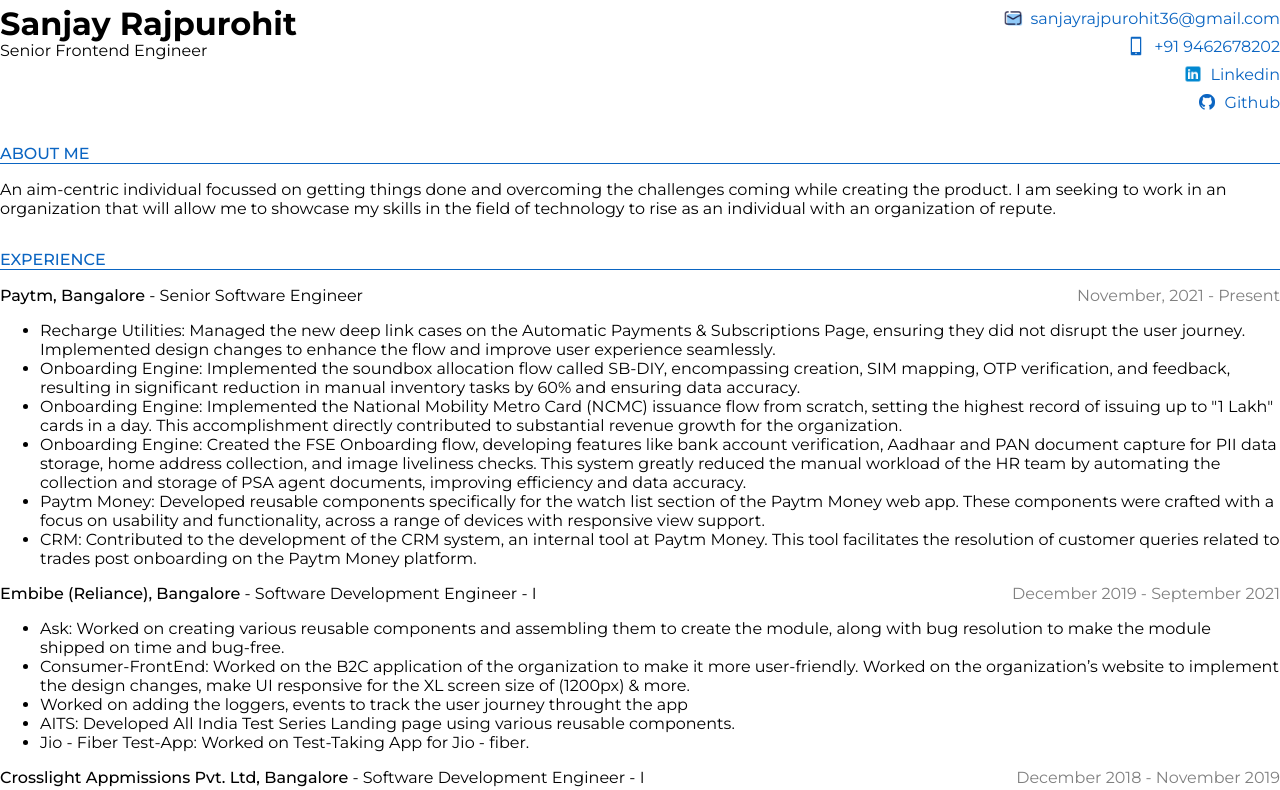
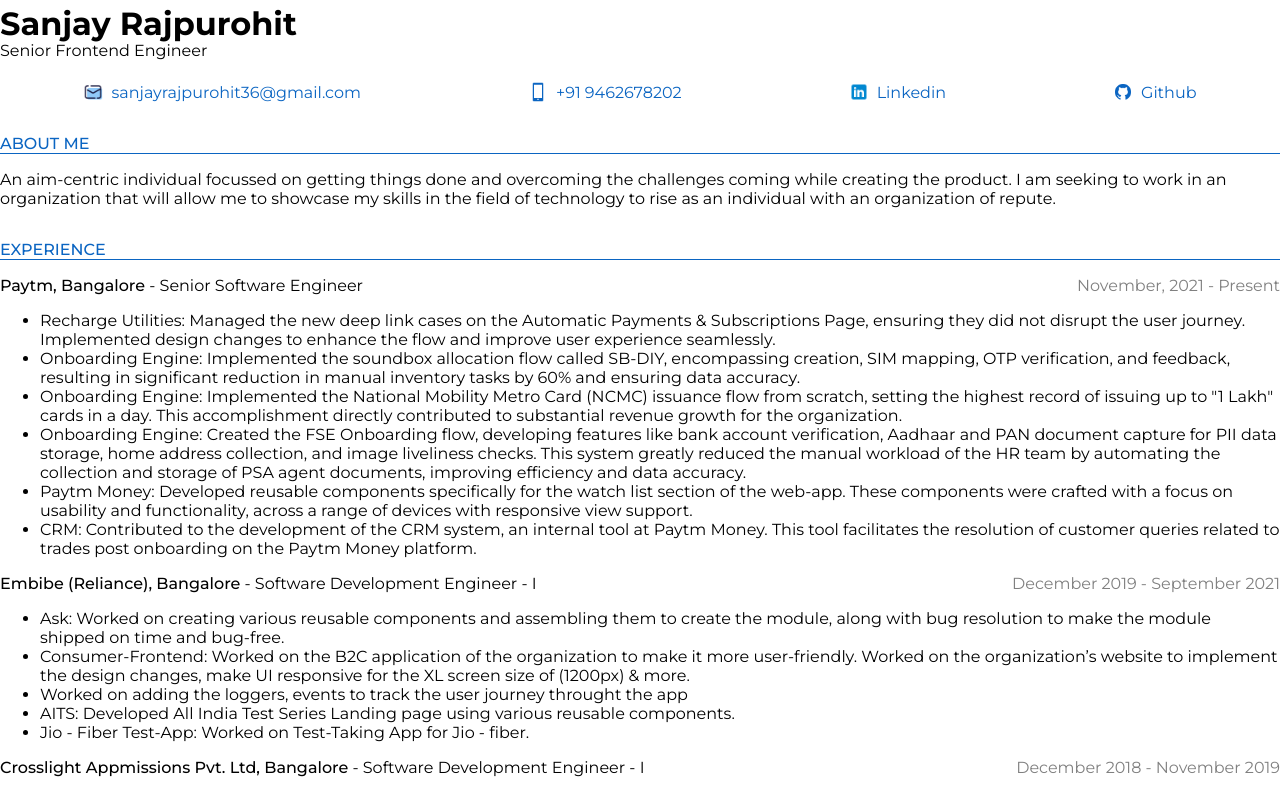
Before and after one commit to sanjayrajpurohit36/resume, a plain HTML site: page index.html in a window 1280 px wide. Shown: the top 790 px of the page. Drawn offline with Linux system fonts and the light colour scheme.

Commit message:
content, css update

```diff
--- a/css/style.css
+++ b/css/style.css
@@ -10,6 +10,11 @@
     display: flex;
     align-items: flex-start;
     justify-content: space-between;
+}
+
+.contact {
+    display: flex;
+    justify-content: space-around;
 }
 
 .contact div {
--- a/index.html
+++ b/index.html
@@ -28,6 +28,7 @@
                 <h1>Sanjay Rajpurohit</h1>
                 <h4>Senior Frontend Engineer</h4>
             </div>
+        </div>
         <div class="contact">
             <div>
                 <img
@@ -35,9 +36,7 @@
                     alt="gmail"
                     style="width: 20px; height: 20px"
                 />
-                    <a
-                        href="mailto:sanjayrajpurohit36@gmail.com"
-                        target="_blank"
+                <a href="mailto:sanjayrajpurohit36@gmail.com" target="_blank"
                     >sanjayrajpurohit36@gmail.com</a
                 >
             </div>
@@ -47,9 +46,7 @@
                     alt="phone"
                     style="width: 20px; height: 20px"
                 />
-                    <a href="tel:+91 9462678202" target="_blank"
-                        >+91 9462678202</a
-                    >
+                <a href="tel:+91 9462678202" target="_blank">+91 9462678202</a>
             </div>
             <div>
                 <img
@@ -69,16 +66,13 @@
                     style="width: 20px; height: 20px"
                     alt="github"
                 />
-                    <a
-                        href="https://github.com/sanjayrajpurohit36"
-                        target="_blank"
+                <a href="https://github.com/sanjayrajpurohit36" target="_blank"
                     >Github</a
                 >
             </div>
         </div>
-        </div>
         <div class="title">ABOUT ME</div>
-        <div>
+        <div class="title-description">
             An aim-centric individual focussed on getting things done and
             overcoming the challenges coming while creating the product. I am
             seeking to work in an organization that will allow me to showcase my
@@ -124,10 +118,10 @@
                     </li>
                     <li>
                         Paytm Money: Developed reusable components specifically
-                        for the watch list section of the Paytm Money web app.
-                        These components were crafted with a focus on usability
-                        and functionality, across a range of devices with
-                        responsive view support.
+                        for the watch list section of the web-app. These
+                        components were crafted with a focus on usability and
+                        functionality, across a range of devices with responsive
+                        view support.
                     </li>
                     <li>
                         CRM: Contributed to the development of the CRM system,
@@ -151,7 +145,7 @@
                         bug-free.
                     </li>
                     <li>
-                        Consumer-FrontEnd: Worked on the B2C application of the
+                        Consumer-Frontend: Worked on the B2C application of the
                         organization to make it more user-friendly. Worked on
                         the organization’s website to implement the design
                         changes, make UI responsive for the XL screen size of
```
Lines whose indentation alone changed are shown as unchanged.
